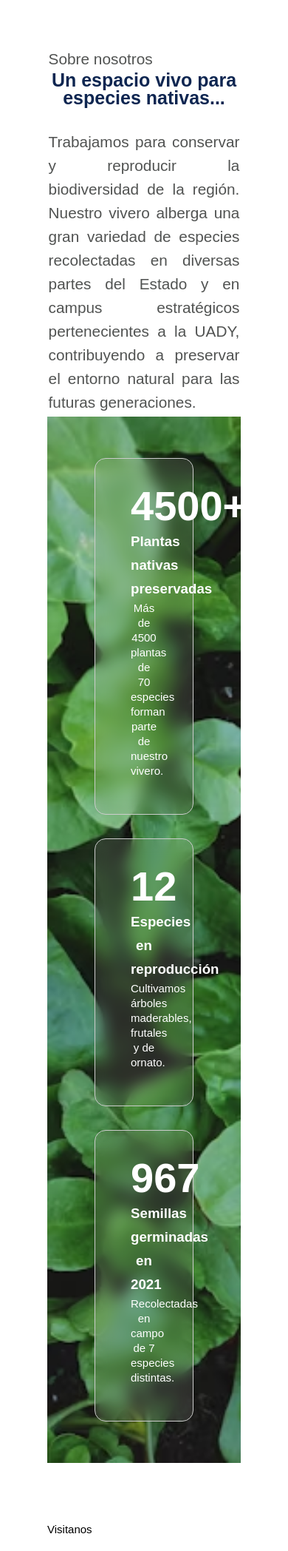
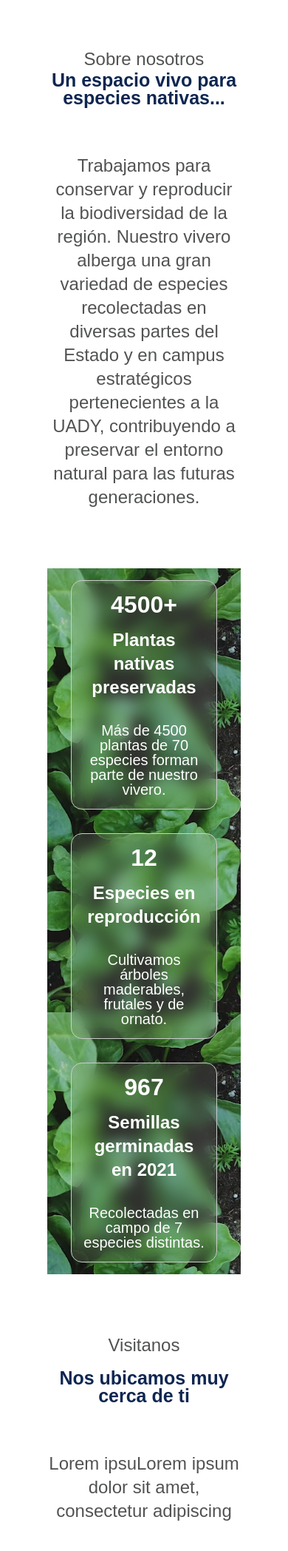
Before and after one commit to ACP0422/Proyecto-Web, a Django app: page /sobreNosotros/ in a window 390 px wide. Shown: the part 144-2240 px from the top of the page at 74% size. Run offline with Django 4.2, Linux system fonts and the light colour scheme; a map, chart or similar area stays blank; grey boxes are pictures that could not be loaded.

Commit message:
Sobre Nosotros Responsivo

```diff
--- a/vivero/sistema/static/estilos/sobreNosotros.css
+++ b/vivero/sistema/static/estilos/sobreNosotros.css
@@ -58,11 +58,12 @@
 }
 
 .objetivo h2 {
-    margin-top: 4rem;
+    margin-top: 1rem;
 }
 
 .objetivo p {
-    margin: 2rem 0;
+    margin: 0rem 0;
+    color:#515352;
 }
 
 .objetivo img {
@@ -134,9 +135,12 @@
 }
 
 @media (max-width: 768px) {
+
     .principal {
         flex-direction: column;
         margin-top: 0.2rem;
+        background-size: auto;
+        padding: 1rem 2rem;
     }
 
     p {
@@ -144,14 +148,31 @@
         line-height: 1.25rem;
     }
 
+    .info{
+        margin-bottom: 5rem;
+    }
+
     .info, .mapa {
         text-align: justify;
         padding: 0 0.1rem;
     }
 
+    .info p, .objetivo p {
+        font-size: 1.5rem;
+        text-align: center;
+        line-height: 2rem;
+    }
+
     h2 {
         font-size: 1.563rem;
         text-align: center;
+        margin-bottom: 4rem;
+    }
+
+    .service-cards {
+        align-items: center;
+        width: 18rem;
+        padding: 0rem;
     }
 
     .service-card {
@@ -168,14 +189,29 @@
     }
 
     .mapa iframe {
+        margin-top: 2rem;
         width: 100%;
-    }
-
-    .objetivo {
-        text-align: justify;
     }
 
     .objetivo img {
         height: 8rem;
     }
+
+    .columna {
+        padding: 1rem;
+        margin: 0;
+    }
+
+    .columna h1 {
+        font-size: 2rem;
+    }
+
+    .columna h3 {
+        font-size: 1.5rem;
+    }
+
+    .columna p {
+        margin-top: 2rem;
+        font-size: 1.25rem;
+    }
 }
```
